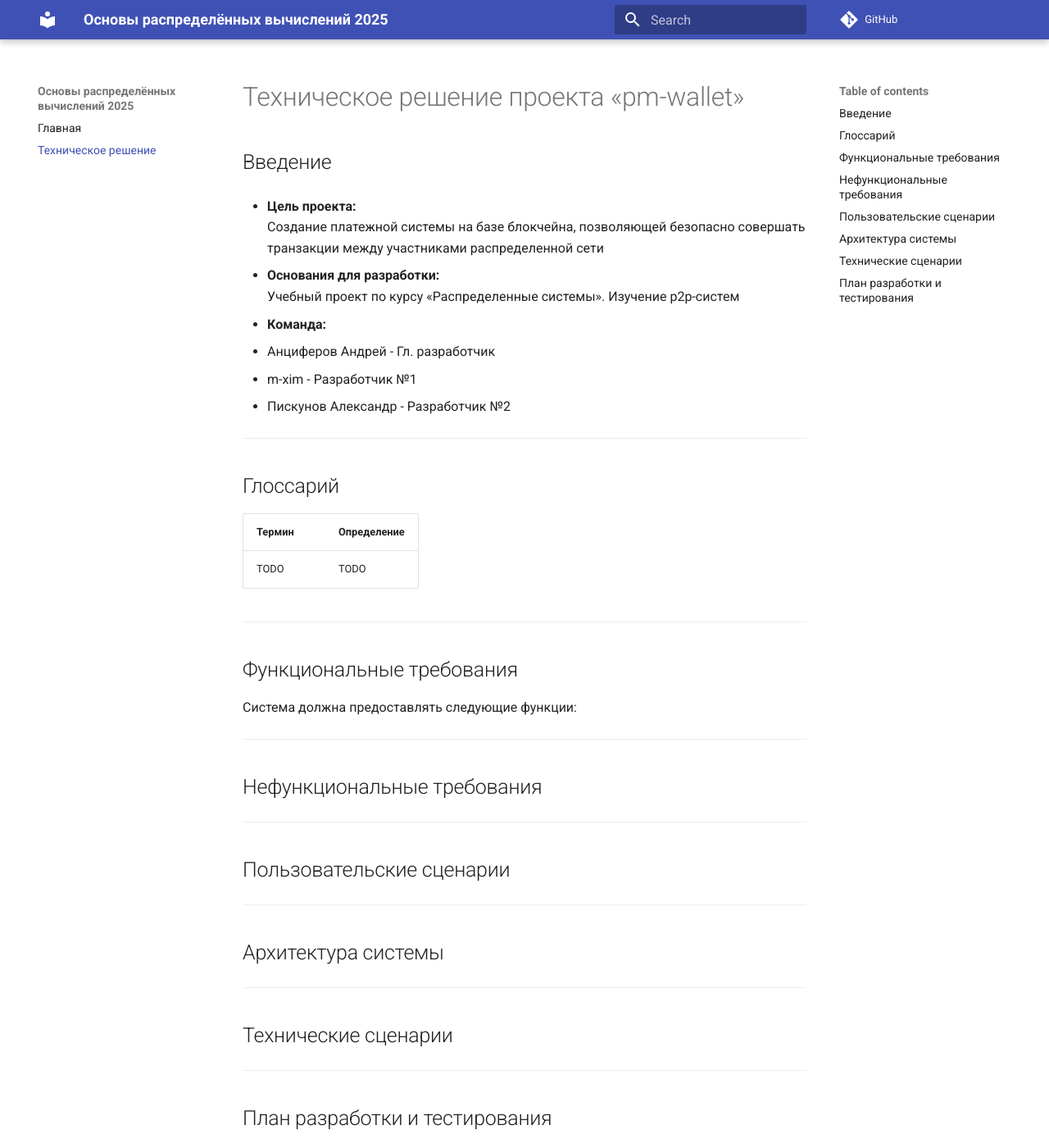
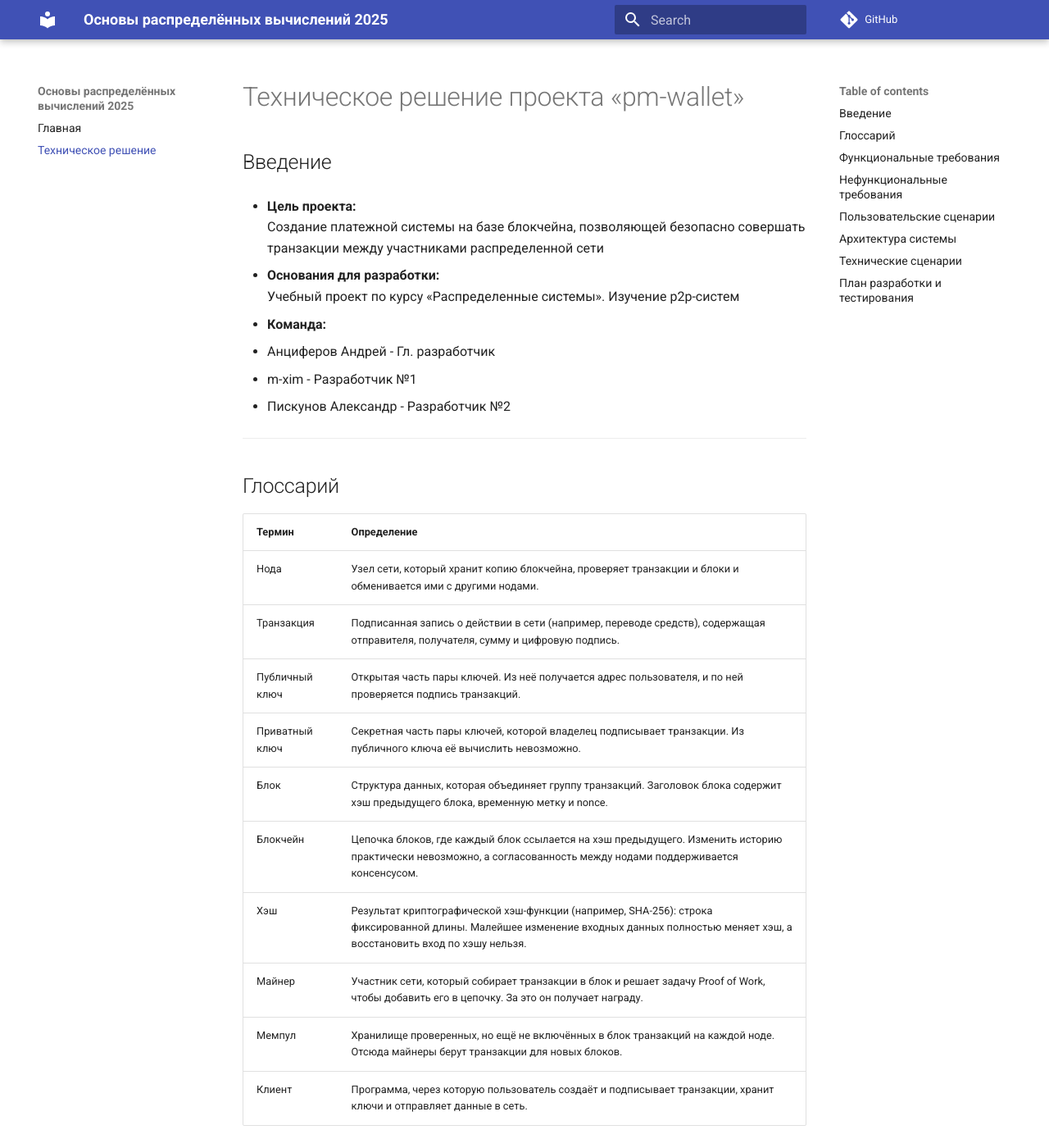
Before and after one commit to spbu-ds-practicum-2026/abp, an MkDocs documentation site: the page built from docs/tr.md, in a window 1280 px wide and 1400 px high. Shown: the whole window at 82% size. Built offline with MkDocs 1.6.1 and Material for MkDocs 9.7.7, drawn with Linux system fonts in a browser that asks for light colours; comment, search, counter and statistics services are not loaded.

Commit message:
Update tr.md

```diff
--- a/docs/tr.md
+++ b/docs/tr.md
@@ -15,9 +15,18 @@
 ---
 
 ## Глоссарий
-| Термин        | Определение |
+| Термин | Определение |
 |---------------|-------------|
-| TODO  | TODO |
+| Нода | Узел сети, который хранит копию блокчейна, проверяет транзакции и блоки и обменивается ими с другими нодами. |
+| Транзакция | Подписанная запись о действии в сети (например, переводе средств), содержащая отправителя, получателя, сумму и цифровую подпись. |
+| Публичный ключ | Открытая часть пары ключей. Из неё получается адрес пользователя, и по ней проверяется подпись транзакций. |
+| Приватный ключ | Секретная часть пары ключей, которой владелец подписывает транзакции. Из публичного ключа её вычислить невозможно. |
+| Блок | Структура данных, которая объединяет группу транзакций. Заголовок блока содержит хэш предыдущего блока, временную метку и nonce. |
+| Блокчейн | Цепочка блоков, где каждый блок ссылается на хэш предыдущего. Изменить историю практически невозможно, а согласованность между нодами поддерживается консенсусом. |
+| Хэш | Результат криптографической хэш-функции (например, SHA-256): строка фиксированной длины. Малейшее изменение входных данных полностью меняет хэш, а восстановить вход по хэшу нельзя. |
+| Майнер | Участник сети, который собирает транзакции в блок и решает задачу Proof of Work, чтобы добавить его в цепочку. За это он получает награду. |
+| Мемпул | Хранилище проверенных, но ещё не включённых в блок транзакций на каждой ноде. Отсюда майнеры берут транзакции для новых блоков. |
+| Клиент | Программа, через которую пользователь создаёт и подписывает транзакции, хранит ключи и отправляет данные в сеть. |
 
 ---
 
```
